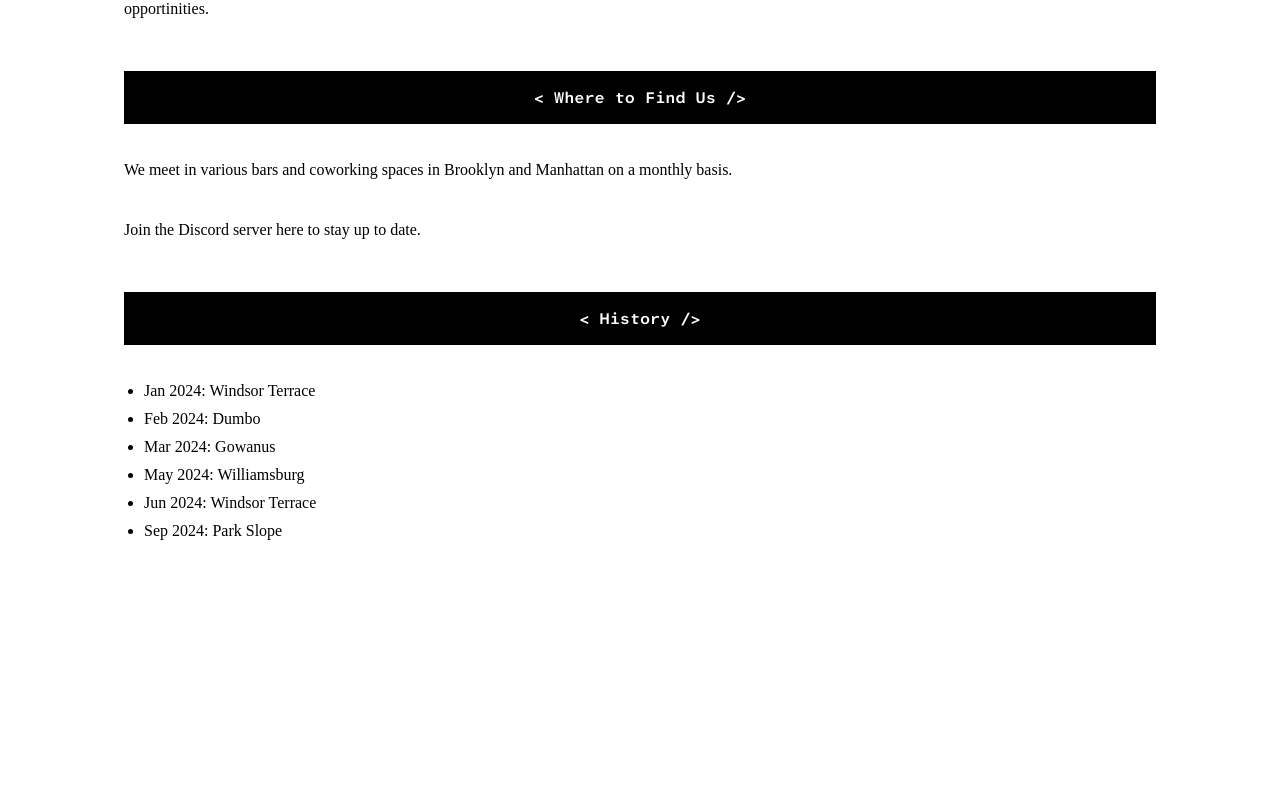
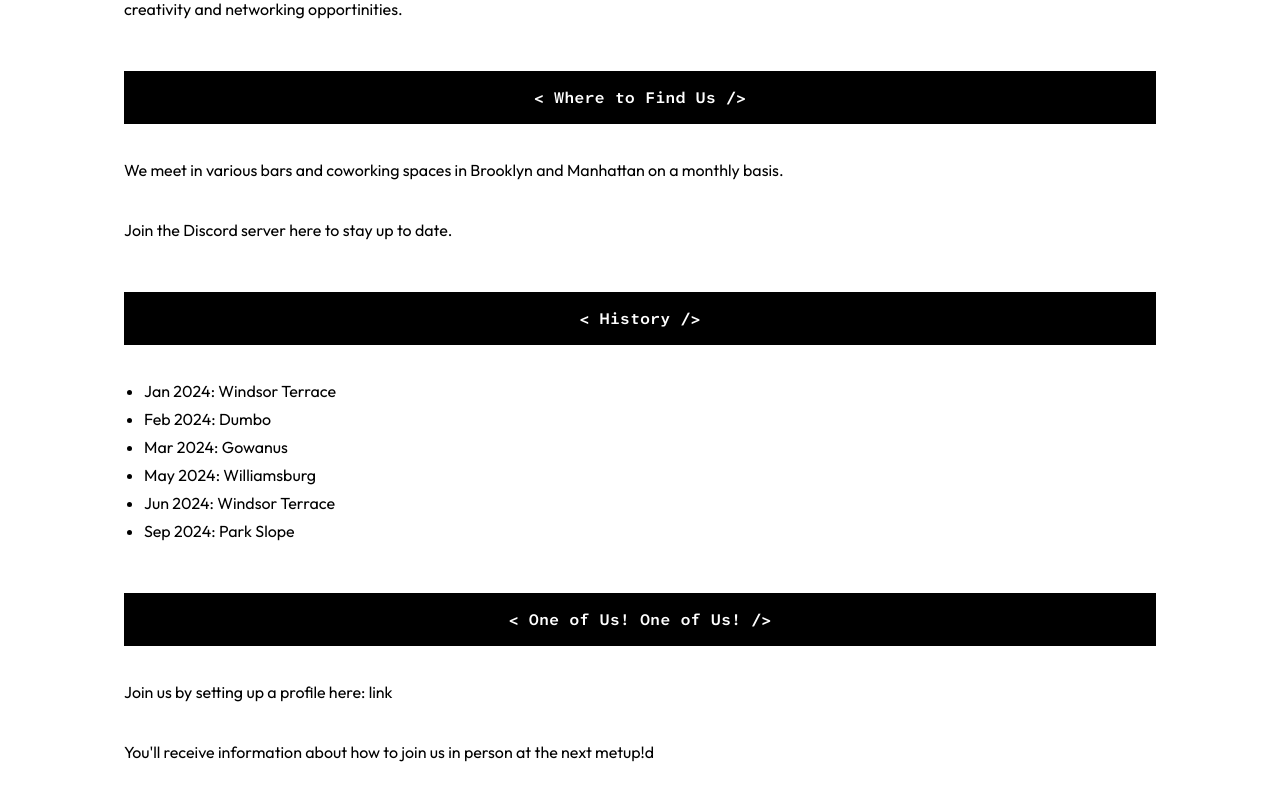
Before and after one commit to DaveSeidman/code-and-bourbon, a React (Vite) app: page /1 in a window 1280 px wide. Shown: the part 818-1618 px from the top of the page. Before the commit the page ends 1411 px from the top, so only its background shows below. Built offline with nearby package versions, Linux system fonts and the light colour scheme.

Commit message:
fix fonts

```diff
--- a/src/App.jsx
+++ b/src/App.jsx
@@ -42,6 +42,11 @@ export default function App() {
                     <li>Sep 2024: Park Slope</li>
                   </ul>
                 </div>
+                <div className="pages-page join">
+                  <h1>One of Us! One of Us!</h1>
+                  <p>Join us by setting up a profile here: link</p>
+                  <p>You'll receive information about how to join us in person at the next metup!d</p>
+                </div>
               </div>
             </div>
           )}
--- a/src/index.scss
+++ b/src/index.scss
@@ -1,11 +1,11 @@
 @font-face {
-  font-family: 'Oufit';
-  src: url('assets/fonts/outfit.ttf') format('opentype');
+  font-family: 'Outfit';
+  src: url('assets/fonts/outfit.ttf');
 }
 
 @font-face {
   font-family: 'Atkinson';
-  src: url('assets/fonts/atkinson.ttf') format('opentype');
+  src: url('assets/fonts/atkinson.ttf');
 }
 
 html, body {
```
